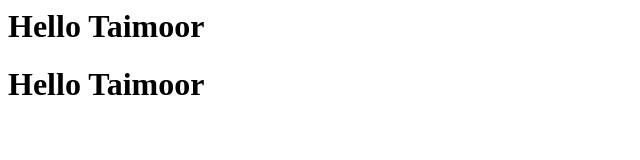
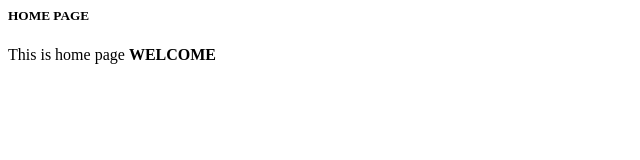
Before and after one commit to taimoorarsalan67/secondlocalrepo, a plain HTML site: page index.html in a window 1280 px wide. Shown: the whole page, without its empty margins (0-640 px from the left). Drawn offline with Linux system fonts and the light colour scheme.

Commit message:
add new branch

```diff
--- a/index.html
+++ b/index.html
@@ -1,2 +1,3 @@
-<h1>Hello Taimoor</h1>
-<h1>Hello Taimoor</h1>
+<h5>HOME PAGE</h5>
+
+<p>This is home page <b>WELCOME</b></p>
```
